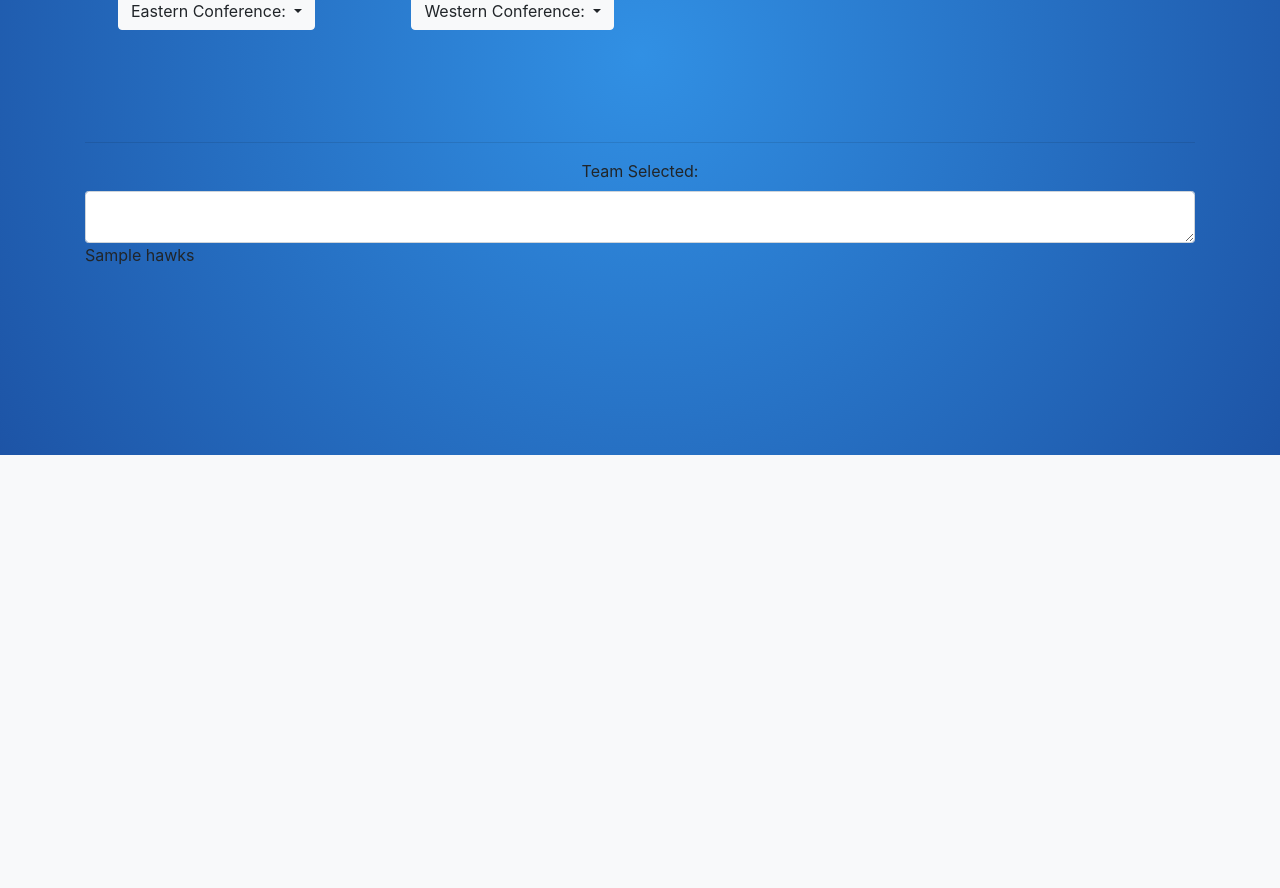
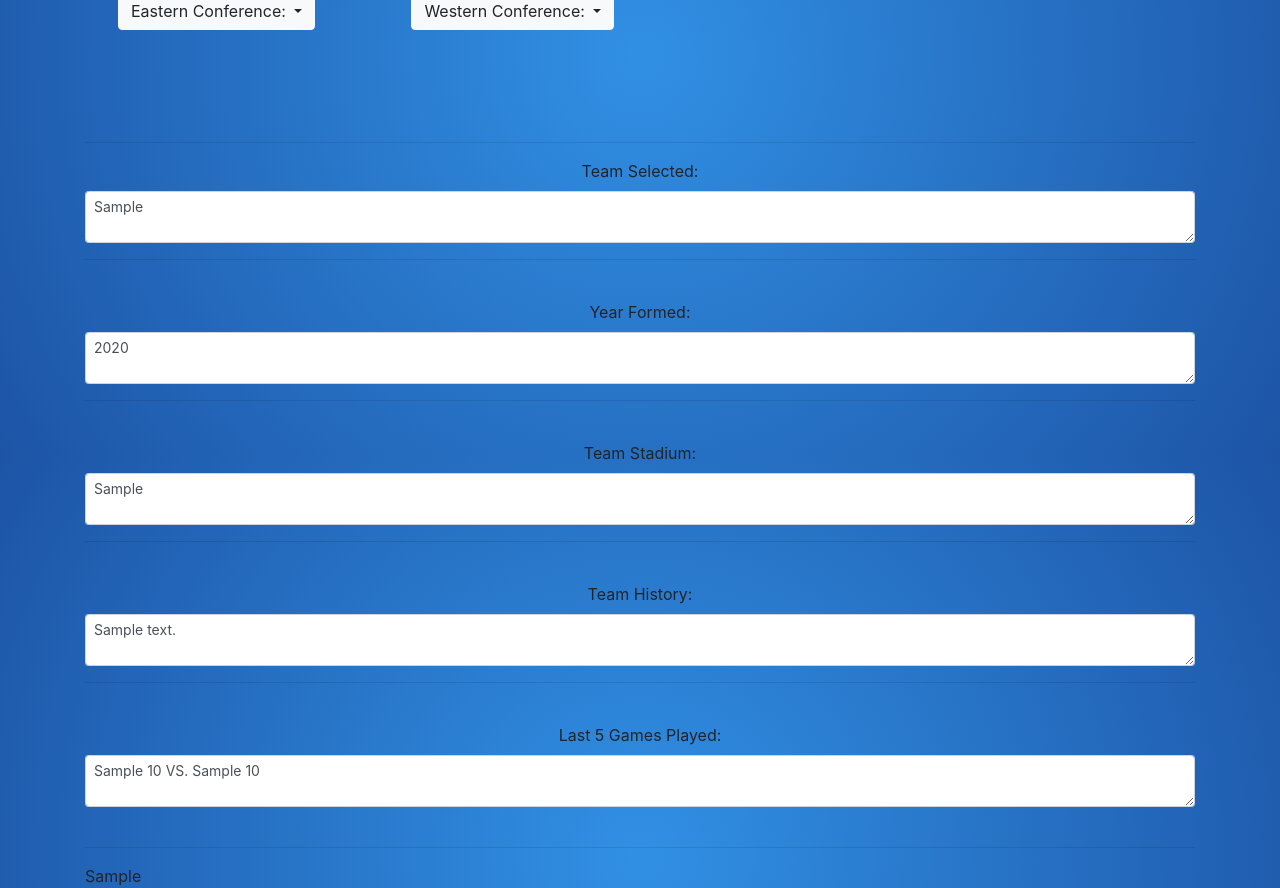
Before and after one commit to courthub74/NBAOracle-Django, a Django app: template nbaoracle2/templates/home.html in a window 1280 px wide. Shown: the part 345-1233 px from the top of the page. Before the commit the page ends 800 px from the top, so only its background shows below. Run offline with Django 3.2, Linux system fonts and the light colour scheme; the template is opened without the code that fills it: most values are stand-ins (such as "Sample title", 1, 10 or a date in 2020); some libraries are stand-ins or nearby versions.

Commit message:
Data Parsed

```diff
--- a/nbaoracle2/templates/home.html
+++ b/nbaoracle2/templates/home.html
@@ -12,11 +12,56 @@
 		{% csrf_token %}
 		<center>
 			<label>Team Selected:</label>
-			<textarea class="form-control form-control-sm" type="text"></textarea>
+			{% for x in hawks.teams %}
+			<textarea class="form-control form-control-sm" type="text">{{ x.strTeam }}</textarea>
+			{% endfor %}
+		</center>
+	</form>
+	<hr><br>
+	<form method="POST">
+		{% csrf_token %}
+		<center>
+			<label>Year Formed:</label>
+			{% for x in hawks.teams %}
+			<textarea class="form-control form-control-sm" type="text">{{ x.intFormedYear }}</textarea>
+			{% endfor %}
+		</center>
+	</form>
+	<hr><br>
+	<form method="POST">
+		{% csrf_token %}
+		<center>
+			<label>Team Stadium:</label>
+			{% for x in hawks.teams %}
+			<textarea class="form-control form-control-sm" type="text">{{ x.strStadium }}</textarea>
+			{% endfor %}
+		</center>
+	</form>
+	<hr><br>
+	<form method="POST">
+		{% csrf_token %}
+		<center>
+			<label>Team History:</label>
+			{% for x in hawks.teams %}
+			<textarea class="form-control form-control-sm" type="text">{{ x.strDescriptionEN }}</textarea>
+			{% endfor %}
+		</center>
+	</form>
+	<hr><br>
+	<form method="POST">
+		{% csrf_token %}
+		<center>
+			<label>Last 5 Games Played:</label>
+			{% for x in hawks_last.results %}
+			<textarea class="form-control form-control-sm" type="text">{{ x.strHomeTeam}} {{ x.intHomeScore }} VS. {{ x.strAwayTeam }} {{ x.intAwayScore }}</textarea><br>
+			{% endfor %}
 		</center>
 	</form>
 
-	{{ hawks }}
+	<hr>
+
+		{{ hawks_last }}
+
 
 </div>
 
--- a/nbaoracle2/views.py
+++ b/nbaoracle2/views.py
@@ -12,7 +12,8 @@ def home(request):
 	hawks_info = json.loads(hawksRE.content)
 	# ATLANTA Last Game 134880
 	hawksLG = requests.get("https://www.thesportsdb.com/api/v1/json/4013017/eventslast.php?id=134880")
+	hawks_last = json.loads(hawksLG.content)
 	# ATLANTA Next Game 134880
 	hawksNG = requests.get("https://www.thesportsdb.com/api/v1/json/4013017/eventsnext.php?id=134880")
 
-	return render(request, "home.html", {'hawks': hawks_info})
+	return render(request, "home.html", {'hawks': hawks_info, 'hawks_last': hawks_last})
```
